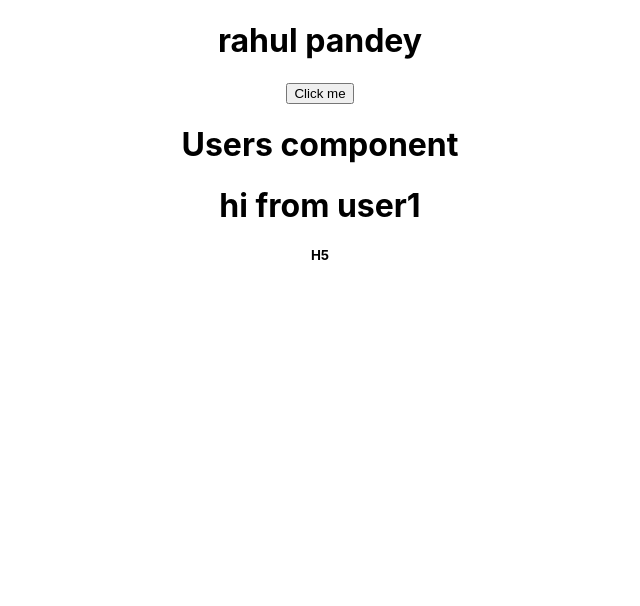
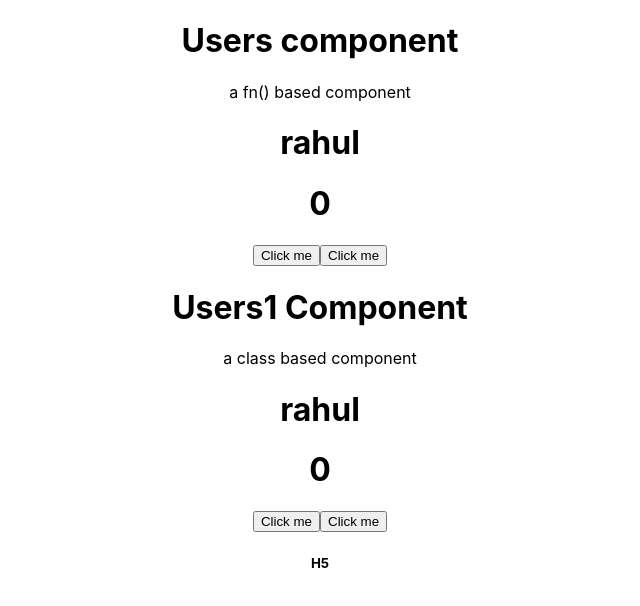
Before and after one commit to profesionalPandey/todoList, a React (Create React App) app: page / in a window 1280 px wide. Shown: the top 606 px of the page, without its empty margins (320-960 px from the left). Built offline with nearby package versions, Linux system fonts and the light colour scheme.

Commit message:
React Click event in Class using .this update

```diff
--- a/src/App.js
+++ b/src/App.js
@@ -3,31 +3,25 @@ import "./App.css";
 //  calling with default
 import User1 from "./User1";
 // alert("from load");
+import User from "./User";
 
 // all about the components rfc rcc
 function App() {
-  // native variable
-  let data="rahul pandey"
+  // native variable !render
+  // let data="rahul pandey"
+  // function apple() {
+  //   data="trainee";
+  //   alert(data);
+  // }
 
-  // nested component
-  // function Apple() {
-  //   alert("Fn() Function called");
-  // }
-  function apple() {
-    data="trainee";
-    alert(data);
-  }
-
+  // check for rerendering
+  console.warn("___________check for rerendering__________");
   return (
     <div className="App">
-     {/* calling{} native variable  */}
-     {/* using variable=!good practice */}
-      <h1>{data}</h1>
-
       {/* compiled as a alert when passed as() */}
       {/* <button onClick={Apple()}>Click me</button> */}
       {/* calling vai a fn() */}
-      <button onClick={apple}>Click me</button>
+      {/* <button onClick={apple}>Click me</button> */}
       {/* calling vai a ()=> using alert */}
       {/* <button
         onClick={() => {
@@ -56,13 +50,14 @@ function App() {
   );
 }
 
+// making a component withing the same file
 // fu() component without default can have n* no. in a file
-export function User() {
-  return (
-    <div>
-      <h1>Users component</h1>
-    </div>
-  );
-}
+// export function User() {
+//   return (
+//     <div>
+//       <h1>Users component</h1>
+//     </div>
+//   );
+// }
 
 export default App;
--- a/src/User.js
+++ b/src/User.js
@@ -1,10 +1,35 @@
 // fn() based component***
-export function User(){
-    return(
+import { useState } from "react"; //stateHook
+export function User() {
+  // nested component
+  // function Apple() {
+  //   alert("Fn() Function called");
+  // }
+
+  // using stateHook
+  const [data, setData] = useState("rahul");
+  function updateData() {
+    setData("trainee");
+    alert(data);
+  }
+  const [dataCal, setDataCal] = useState(0);
+  function calculateData() {
+    setDataCal(dataCal + 1);
+  }
+  return (
     <div>
-        <h1>Users component</h1>
+      <h1>Users component</h1>
+      <p>a fn() based component</p>
+      {/* calling{} native variable  */}
+      {/* using variable=!good practice */}
+      {/* rerendering = only in state&props React feature */}
+      <h1>{data}</h1>
+      <h1>{dataCal}</h1>
+
+      <button onClick={updateData}>Click me</button>
+      <button onClick={calculateData}>Click me</button>
     </div>
-    )
+  );
 }
 
 // without using JSX
@@ -13,4 +38,4 @@ export function User(){
 //     return React.createElement(div,h1,"Users component");
 // }
 
-// export default User;
+export default User;
--- a/src/User1.js
+++ b/src/User1.js
@@ -1,13 +1,35 @@
 // class based component
 import React,{Component} from 'react'
 // can export while deceleration
-export default class User extends React.Component{
+import "./App.css";
+export default class User1 extends Component{
+    constructor(){//template of the class
+        super();//to implement this
+        this.state={//object
+           data:"rahul",
+           dataCalc:0,
+        }
+    }
+    apple(){
+        this.setState({data:"trainee"});
+    }
+    appleCalc(){
+        this.setState({dataCalc:this.state.dataCalc+1});
+    }
     render()
     {
         return(
-            <h1>
-                hi from user1
-            </h1>
+            <div>
+            <h1>Users1 Component</h1>
+            <p>a class based component</p>
+            <h1>{this.state.data}</h1>
+            <h1>{this.state.dataCalc}</h1>
+            {/* !()=>execute on load */}
+            <button onClick={()=>this.apple()}>Click me</button>
+            <button onClick={()=>this.appleCalc()}>Click me</button>
+            </div>
         )
     }
 }
+// state must not be used out of the component
+// state is public
```
